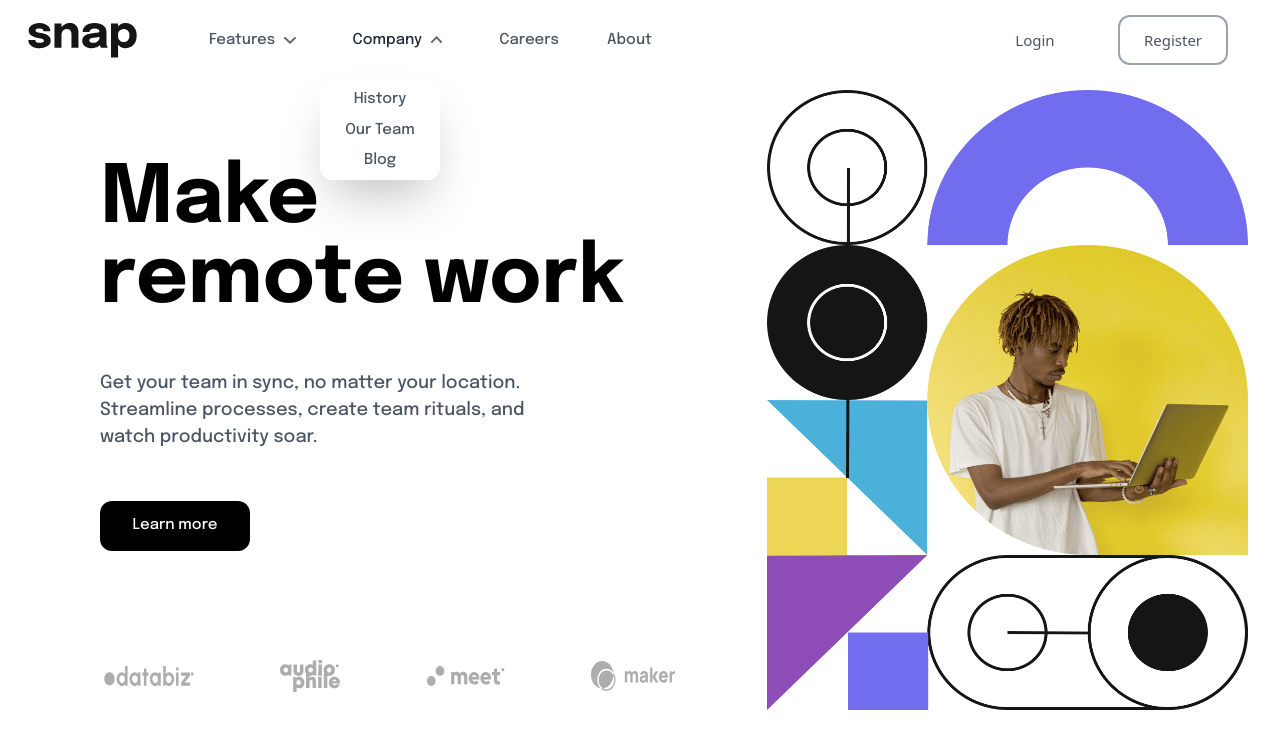
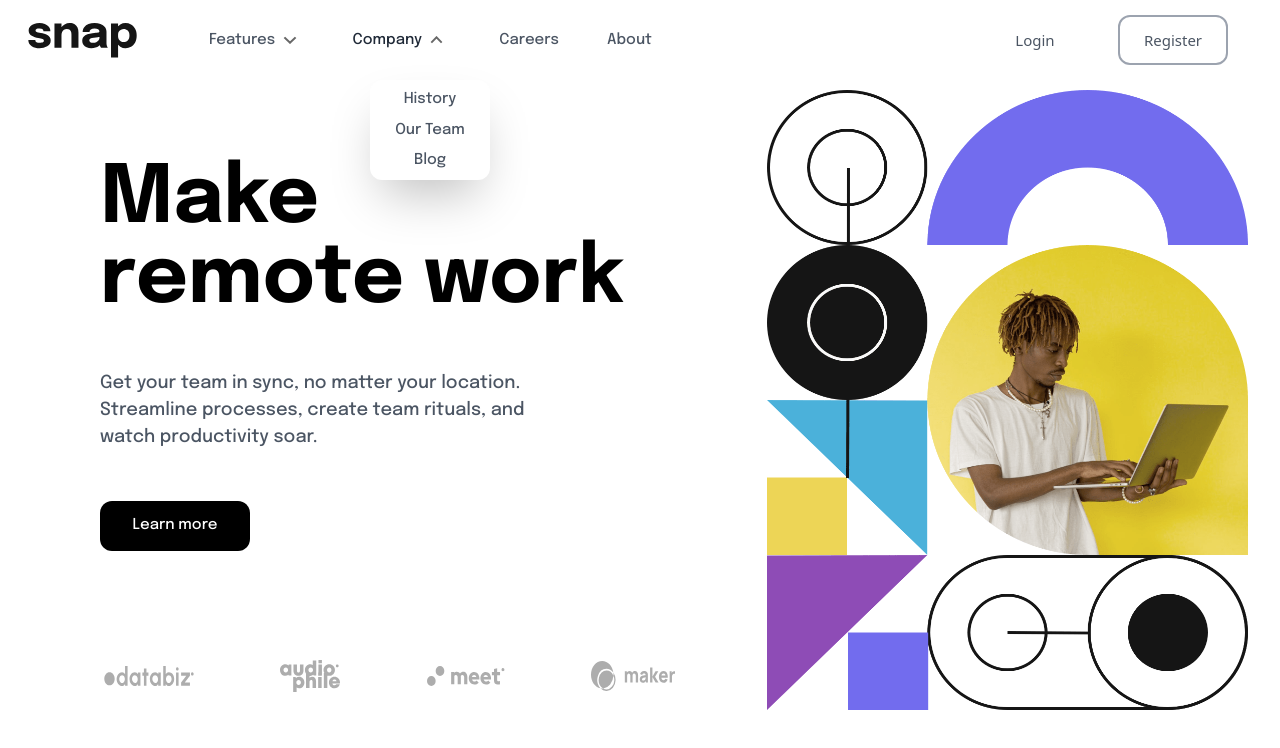
Before and after one commit to wajeeNPC/dropapp, a React (Create React App) app: page / in a window 1280 px wide. Both pictures are taken after a click on the item "Company". Shown: the top 748 px of the page. Built offline with nearby package versions, Linux system fonts and the light colour scheme; a web font is replaced by a local one.

Commit message:
dropdown changes made

```diff
--- a/src/component/Navbar.jsx
+++ b/src/component/Navbar.jsx
@@ -23,7 +23,7 @@ const DropDown = ({ name, items }) => {
     return (
         <div>
             <li className={swi ? 'flex items-center mx-6 text-gray-800 cursor-pointer' : 'flex items-center mx-6 hover:text-gray-800 cursor-pointer'} onClick={toggle}>{name}<img src={swi ? upArrow : downArrow} alt='arrow' className='h-[8px] mx-2' /></li>
-            <div className={swi ? 'absolute top-20 w-[160px] h-[160px] shadow-2xl rounded-xl flex flex-col justify-center bg-white transition-all duration-700' : 'h-[0px] overflow-hidden'}>
+            <div className={swi ? 'absolute top-20 w-[160px] h-[160px] shadow-2xl rounded-xl flex flex-col justify-center bg-white transition-all duration-700' : 'hidden'}>
                 <ul className='flex flex-col text-gray-600 font-epilogue text-[15px]'>
                     {items.map((item, index) => (
                         <li key={index} className='flex  items-start my-1.5 mx-auto'><img src={item.image} alt='icon' className='h-[20px] w-5 mr-2' />{item.name}</li>
@@ -101,7 +101,7 @@ const Navbar = () => {
             <div className='flex items-center mr-8'>
                 <img src={menu} alt='menuIcon'className={Sidenav ? 'hidden' : 'flex h-[22px] cursor-pointer md:hidden'} onClick={toggleSidenav} />
             </div>
-            <div className={Comnav ? 'absolute top-20 ml-[320px] w-[120px] h-[100px] shadow-2xl rounded-xl flex flex-col justify-center bg-white' : 'hidden'}>
+            <div className={Comnav ? 'absolute top-20 ml-[370px] w-[120px] h-[100px] shadow-2xl rounded-xl flex flex-col justify-center bg-white' : 'hidden'}>
                 <ul className='flex flex-col text-gray-600 font-epilogue text-[15px] items-center'>
                     <li className='my-1'>History</li>
                     <li className='my-1'>Our Team</li>
```
